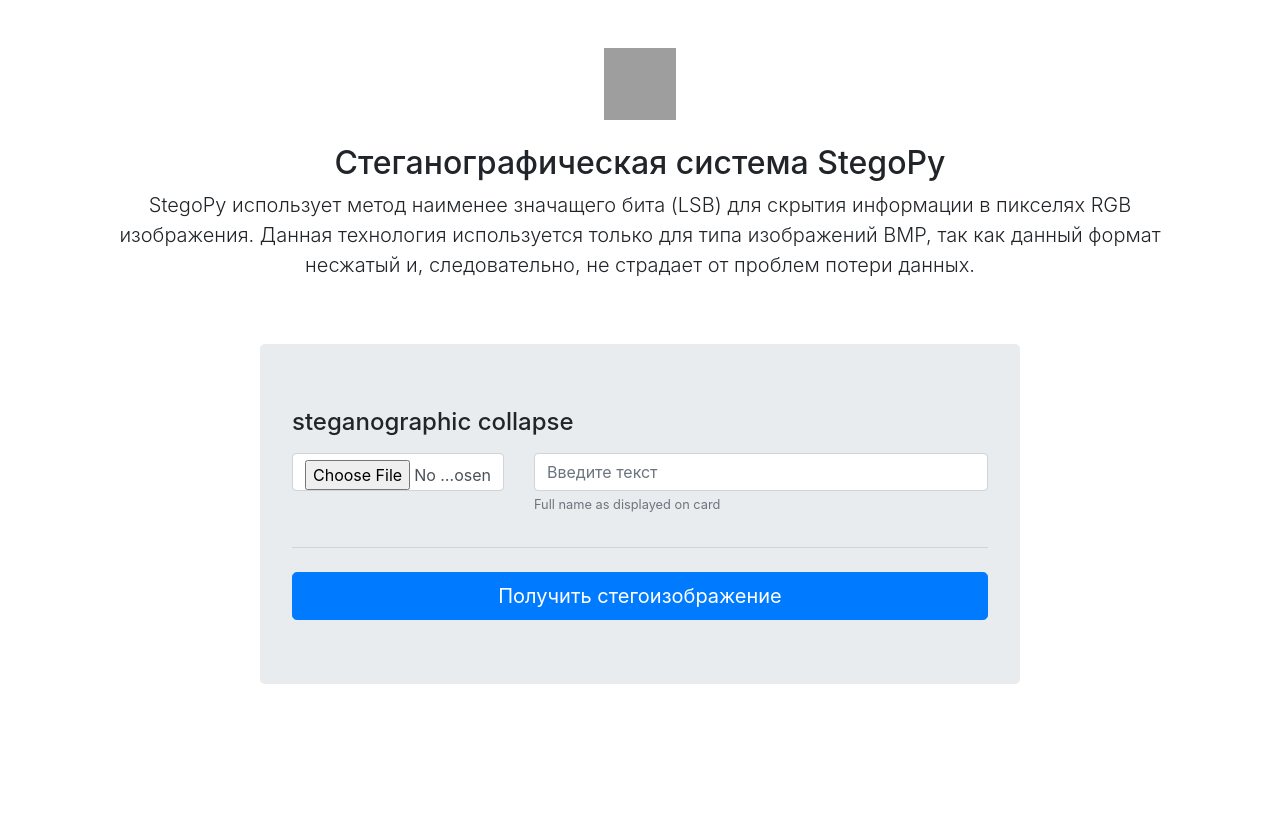
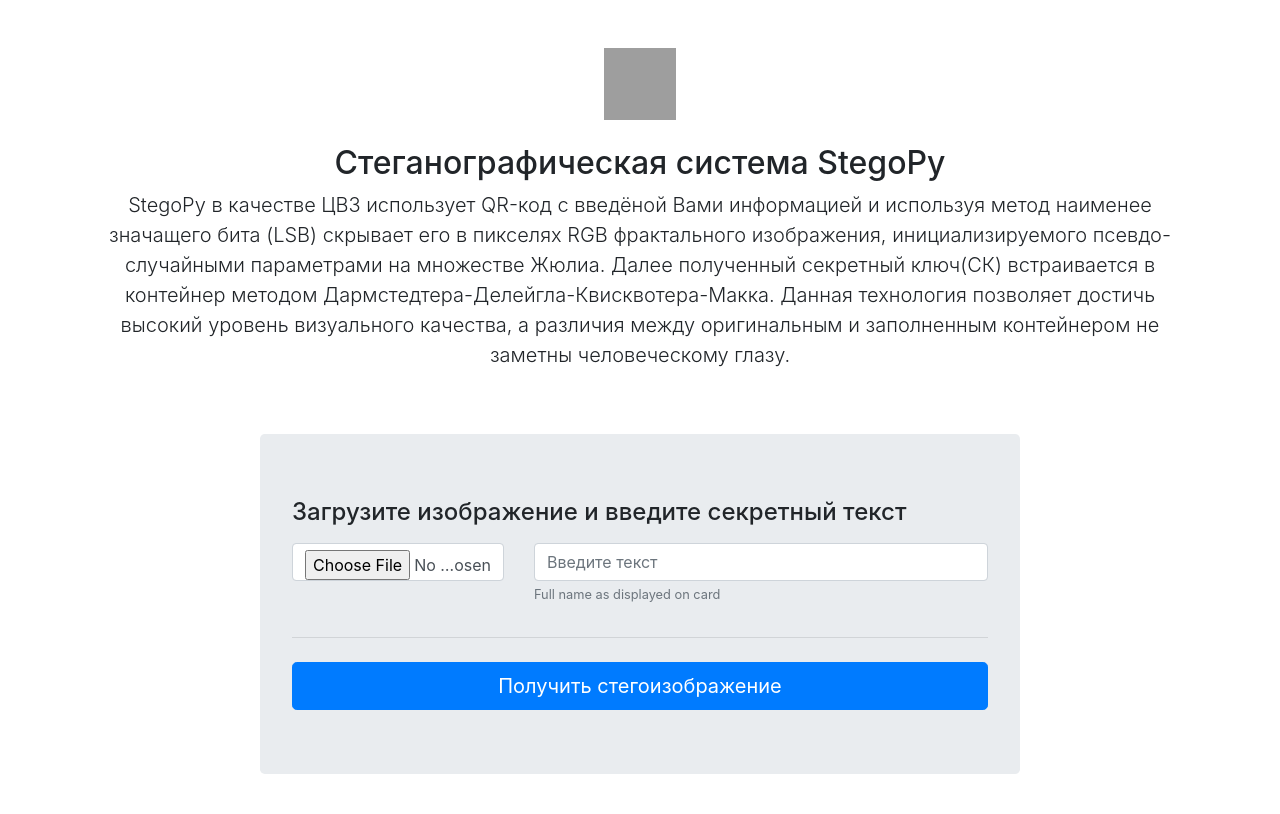
Before and after one commit to 1v1expert/stegopy, a Django app: page / in a window 1280 px wide. Shown: the top 814 px of the page. Run offline with Django 3.2, Linux system fonts and the light colour scheme; some libraries are stand-ins or nearby versions; grey boxes are pictures that could not be loaded.

Commit message:
upd template and fix algorithm

```diff
--- a/DDM.py
+++ b/DDM.py
@@ -1,10 +1,10 @@
 import cv2
 import numpy
-import numpy as np
 import scipy.interpolate
 import scipy.misc
 import time
 from datetime import timedelta
+
 
 class DammstenderDeleigle(object):
     """ Метод Дармстедтера-Делейгла-Квисквотера-Макка """
--- a/app/templates/base.html
+++ b/app/templates/base.html
@@ -16,9 +16,7 @@
         <img class="d-block mx-auto mb-4" src="https://bootstrap-4.ru/docs/4.4/assets/brand/bootstrap-solid.svg" alt=""
              width="72" height="72">
         <h2>Стеганографическая система StegoPy</h2>
-        <p class="lead">StegoPy использует метод наименее значащего бита (LSB) для скрытия информации в пикселях RGB
-            изображения. Данная технология используется только для типа изображений BMP, так как данный формат несжатый
-            и, следовательно, не страдает от проблем потери данных.</p>
+        <p class="lead">{{ header_text }} </p>
     </div>
 
     {% block content %}
--- a/app/templates/index.html
+++ b/app/templates/index.html
@@ -5,7 +5,7 @@
 <div class="row justify-content-center">
 
     <div class="col-md-8 align-self-center jumbotron">
-        <h4 class="mb-3">steganographic collapse</h4>
+        <h4 class="mb-3">Загрузите изображение и введите секретный текст</h4>
         <form class="needs-validation" novalidate="" method="post" enctype="multipart/form-data">
             <div class="row">
 
--- a/app/templates/result.html
+++ b/app/templates/result.html
@@ -70,9 +70,9 @@
                     </div>
                 </div>
             </div>
-            <div class="col-md-6">
+            <div class="col-md-3">
                 <div class="card mb-4 shadow-sm">
-                    <div style="height: 200px;background-image: url({{ steganographic.fractal_key_image.url }});background-size: cover;"></div>
+                    <img src="{{ steganographic.stego_image.url }}" width="100%" height="100%">
                     <div class="card-body">
                         <p class="card-text">This is a wider card with supporting text below as a natural lead-in to
                             additional content. This content is a little bit longer.</p>
--- a/app/urls.py
+++ b/app/urls.py
@@ -1,13 +1,14 @@
 from django.conf.urls import url
 
-from app.views import index_view, result_view
+from app.views import index_view, encrypt_view, decrypt_view
 
 app_name = 'app'
 
 urlpatterns = [
     #url(r'^index', views.render_page),
     url(r'^$', index_view, name='index'),
-    url(r'^(?P<result_id>[0-9]+)/$', result_view, name='result')
+    url(r'^(?P<result_id>[0-9]+)/$', encrypt_view, name='encrypt'),
+    url(r'^(?P<result_id>[0-9]+)/decrypt/$', decrypt_view, name='decrypt')
     # url(r'^advanced/(?P<product_id>[0-9]+)-(?P<manufacturer_to>[0-9]+)/$',
     #     advanced_search_view, name='advanced_search'),
     # url(r'^from_file/$', search_from_file_view, name='search_from_file'),
--- a/app/views.py
+++ b/app/views.py
@@ -10,14 +10,30 @@ def index_view(request):
         if form.is_valid():
             form.save()
             Container(instance=form.instance).build()
-            return redirect('app:result', form.instance.pk)
+            return redirect('app:encrypt', form.instance.pk)
     else:
         form = UploadDataForm()
-    return render(request, 'index.html', {'form': form})
+    return render(request, 'index.html',
+                  {'form': form,
+                   'header_text': 'StegoPy в качестве ЦВЗ использует QR-код с введёной Вами информацией и '
+                                  'используя метод наименее значащего бита (LSB) скрывает его в пикселях RGB '
+                                  'фрактального изображения, инициализируемого псевдо-случайными параметрами на '
+                                  'множестве Жюлиа. Далее полученный секретный ключ(СК) встраивается в контейнер методом'
+                                  ' Дармстедтера-Делейгла-Квисквотера-Макка. Данная технология позволяет достичь высокий '
+                                  'уровень визуального качества, а различия между оригинальным и заполненным '
+                                  'контейнером не заметны человеческому глазу.'}
+                  )
 
 
-def result_view(request, result_id=None):
+def encrypt_view(request, result_id=None):
     if result_id is None:
         return redirect('app:index')
 
     return render(request, 'result.html', {'steganographic': Steganographic.objects.get(pk=result_id)})
+
+
+def decrypt_view(request, result_id=None):
+    if result_id is None:
+        return redirect('app:index')
+
+    return render(request, 'result.html', {'steganographic': Steganographic.objects.get(pk=result_id)})
```
Also changed, not shown: app/utils/embed.py (+21 -0 lines).
